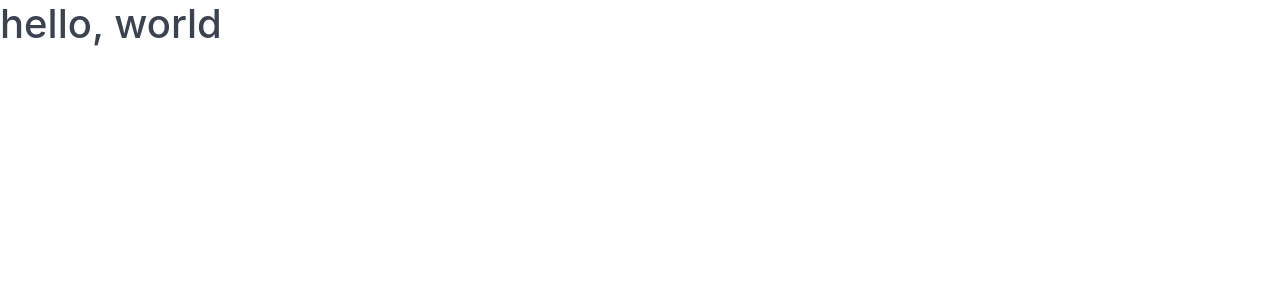
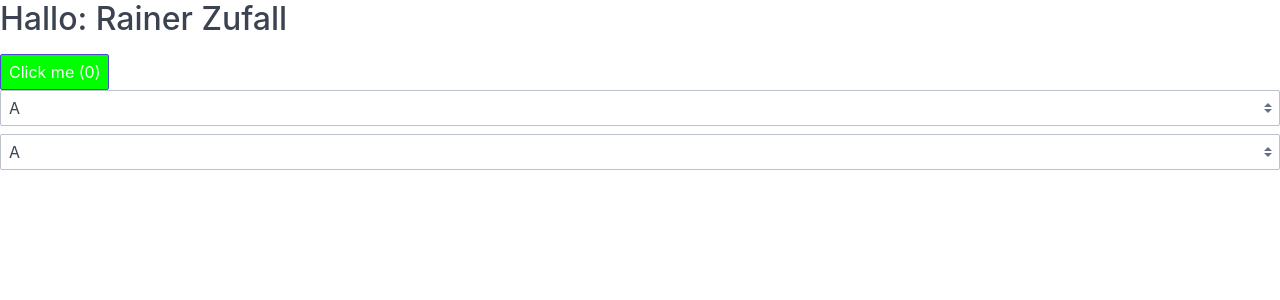
Before and after one commit to frostbear-consulting/link-shortener, a Vue app in the folder web/: page / in a window 1280 px wide. Before the commit this address had no page. Shown: the top 300 px of the page. Built offline with nearby package versions, Linux system fonts and the light colour scheme.

Commit message:
Playing with fire

```diff
--- a/web/src/App.vue
+++ b/web/src/App.vue
@@ -1,11 +1,57 @@
 <script>
 import 'spectre.css';
+import { useTitle } from '@/lib';
+import Dropdown from '@/components/Dropdown';
 
 export default {
     name: 'App',
+
+    components: {
+        Dropdown,
+    },
+
+    data() {
+        return {
+            name: 'Rainer Zufall',
+            counter: 0,
+        };
+    },
+
+    methods: {
+        changeName() {
+            this.name = 'Dr. Med. Wurst';
+        },
+
+        hovered() {
+            this.counter = (this.counter + 1) % 255;
+        },
+    },
+
+    computed: {
+        style() {
+            return `background: rgb(${this.counter}, ${255 - this.counter}, 0)`;
+        },
+    },
+
+    mounted() {
+        useTitle('Starteseite');
+    },
 };
 </script>
 
 <template>
-    <h1>hello, world</h1>
+    <div>
+        <h2>Hallo: {{ name }}</h2>
+        <button type='button'
+                @click='changeName'
+                @mousemove='hovered'
+                :style='style'
+                class='btn btn-primary'>
+            Click me
+            ({{ counter }})
+        </button>
+
+        <Dropdown></Dropdown>
+        <Dropdown />
+    </div>
 </template>
--- /dev/null
+++ b/web/src/components/Dropdown.vue
@@ -0,0 +1,10 @@
+<template>
+    <div class='form-group'>
+        <select class='form-select'>
+            <option value='A'>A</option>
+            <option value='B'>B</option>
+            <option value='C'>C</option>
+            <option value='D'>D</option>
+        </select>
+    </div>
+</template>
```
